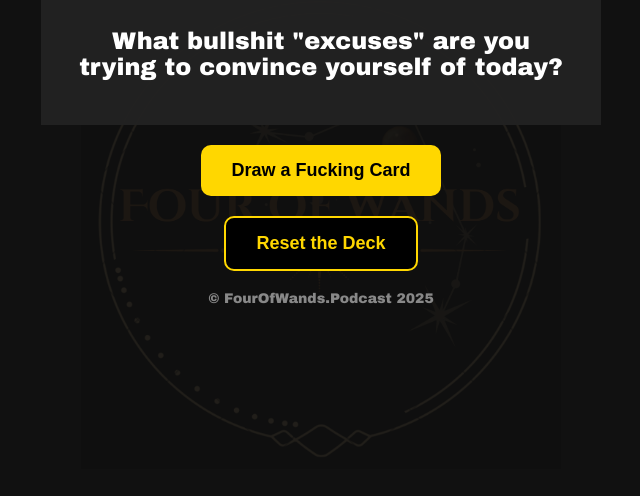
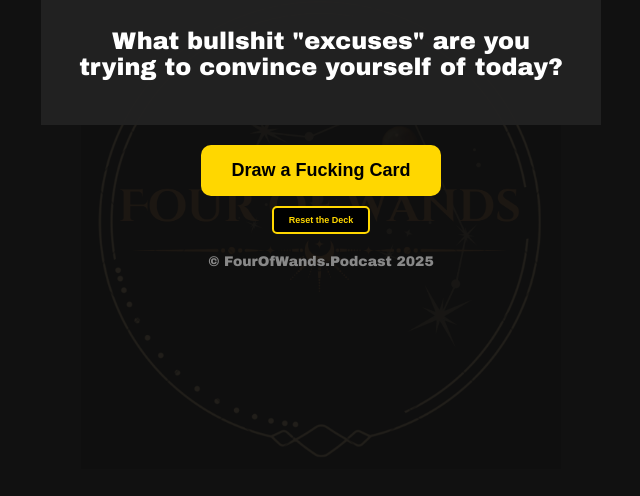
Before and after one commit to WolfIntuitive/Four-of-Wands-Oracle, a plain HTML site: page index.html in a window 1280 px wide. Shown: the part 172-668 px from the top of the page, without its empty margins (319-959 px from the left). Drawn offline with Linux system fonts and the light colour scheme.

Commit message:
Update index.html

```diff
--- a/index.html
+++ b/index.html
@@ -83,10 +83,17 @@
     }
 
     #resetButton {
-      background-color: #000;
-      color: gold;
-      border: 2px solid gold;
-    }
+  background-color: #000;
+  color: gold;
+  border: 2px solid gold;
+  padding: 7px 15px;
+  font-size: 9px;
+  border-radius: 5px;
+  margin-top: 10px;
+  cursor: pointer;
+  font-weight: bold;
+  z-index: 1;
+}
 
     #resetButton:hover {
       background-color: #222;
```
